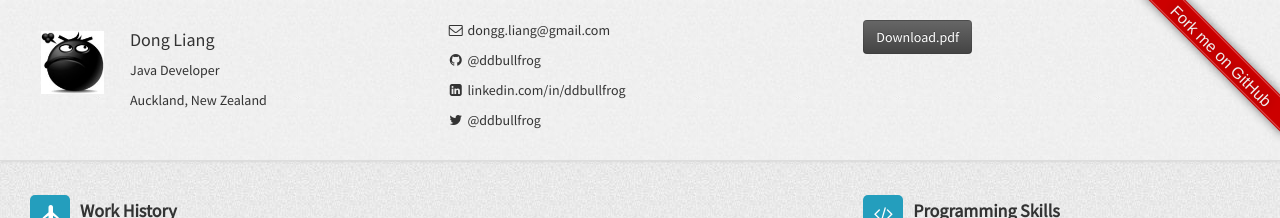
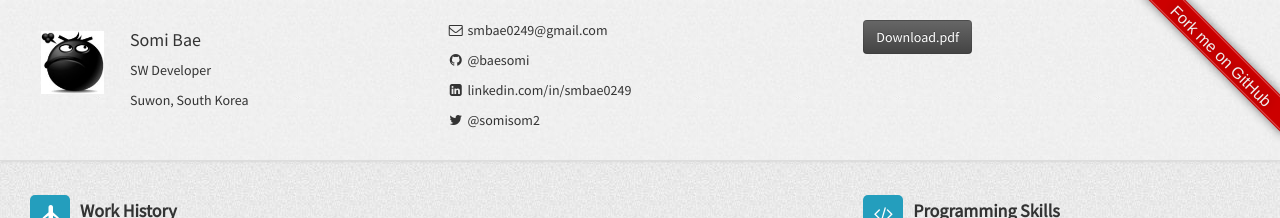
Before and after one commit to baesomi/baesomi.github.io, a Jekyll site: the page built from index.html, in a window 1280 px wide and 900 px high. Shown: the top 218 px of the window. Built offline with Jekyll 4.4.1, drawn with Linux system fonts in a browser that asks for light colours; nearby versions of some CDN libraries; some of the changed text lies outside the part shown.

Commit message:
first modify

```diff
--- a/_config.yml
+++ b/_config.yml
@@ -1,9 +1,9 @@
 # Site settings
-title: Dong Liang's CV
-description: ddbullfrog's CV
+title: Somi Bae's CV
+description: baesomi's CV
 favicon: /assets/img/avatar.JPG
-baseurl: https://ddbullfrog.github.io/resumecard
-url: https://ddbullfrog.github.io/resumecard
+baseurl: https://baesomi.github.io
+url: https://baesomi.github.io
 rss_url: /pages/atom.xml
 google_analytics: UA-63653234-1
 
@@ -14,15 +14,15 @@ exclude: [vendor]
 
 # Author settings
 author:
-  name: Dong Liang
-  title: Java Developer
-  address: Auckland, New Zealand
-  email: dongg.liang@gmail.com
-  link: http://ddbullfrog.com
+  name: Somi Bae
+  title: SW Developer
+  address: Suwon, South Korea
+  email: smbae0249@gmail.com
+  link: http://baesomi.github.io
   weibo:
-  github: ddbullfrog
-  linkedin: ddbullfrog
-  twitter: ddbullfrog
+  github: baesomi
+  linkedin: smbae0249
+  twitter: somisom2
   gavatar: /resumecard/assets/img/avatar.JPG
   stackoverflow:
 #  stackoverflow: 4582127
```
